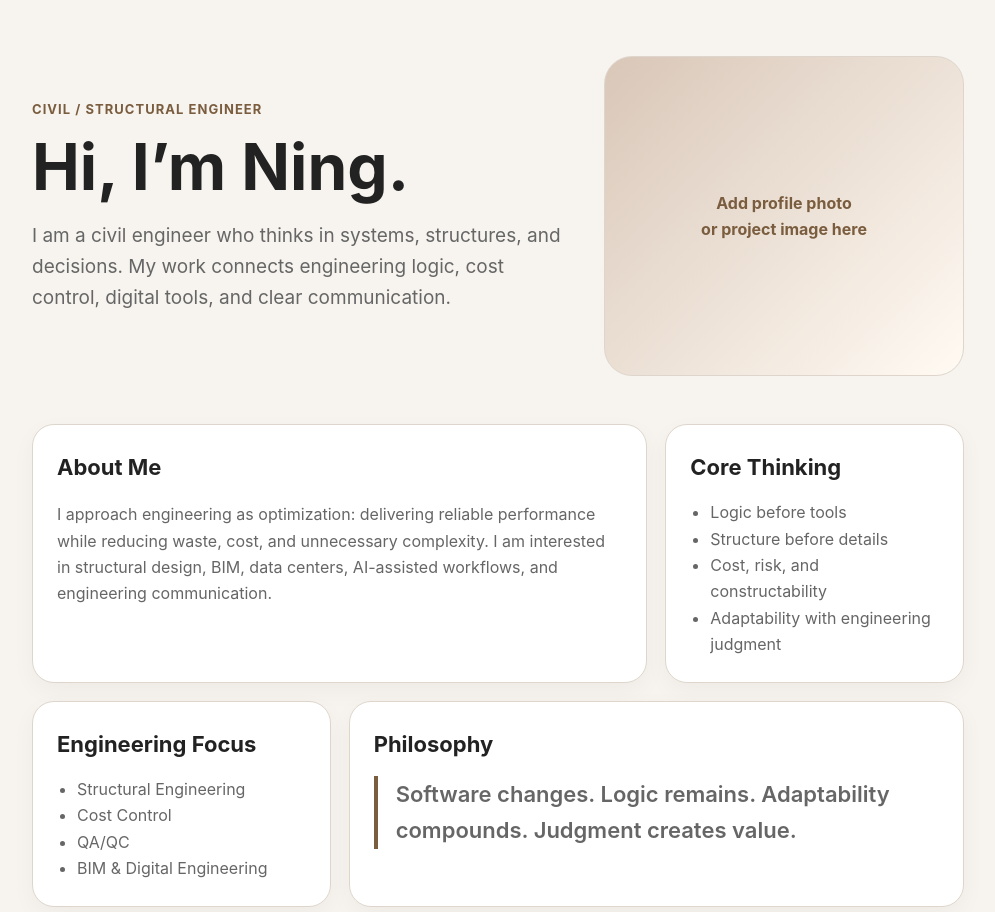
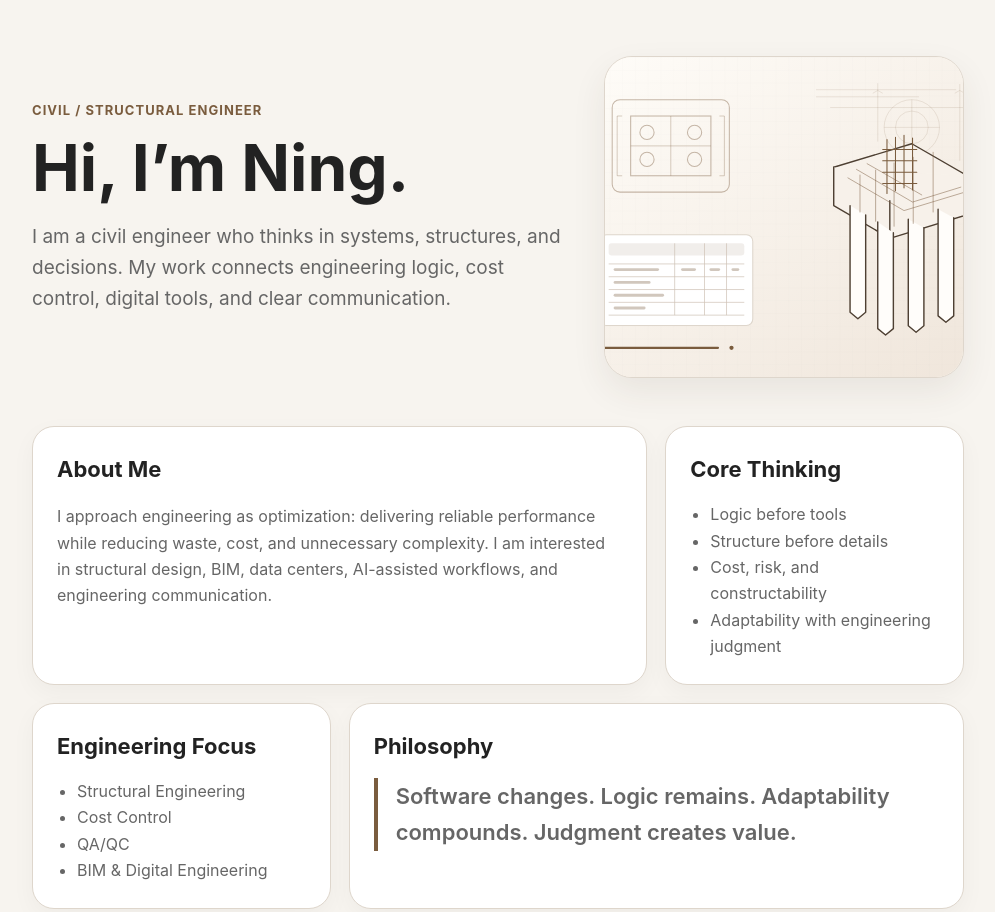
Before and after one commit to otterandowlDD/About-me-portfolio, a plain HTML site: page about_me_portfolio.html in a window 1280 px wide. Shown: the top 912 px of the page, without its empty margins (142-1137 px from the left). Drawn offline with Linux system fonts and the light colour scheme.

Commit message:
Use civil engineering illustration in portfolio hero

```diff
--- a/about_me_portfolio.html
+++ b/about_me_portfolio.html
@@ -54,15 +54,17 @@
     .photo {
       min-height: 320px;
       border-radius: 28px;
-      background: linear-gradient(135deg, #d9c7b8, #fffaf3);
       border: 1px solid var(--line);
-      display: flex;
-      align-items: center;
-      justify-content: center;
-      color: var(--accent);
-      font-weight: 700;
-      text-align: center;
-      padding: 24px;
+      overflow: hidden;
+      background: #fffaf3;
+      box-shadow: 0 14px 34px rgba(70, 51, 35, 0.08);
+    }
+    .photo img {
+      width: 100%;
+      height: 100%;
+      min-height: 320px;
+      display: block;
+      object-fit: cover;
     }
     .grid {
       display: grid;
@@ -101,7 +103,7 @@
     @media (max-width: 760px) {
       .hero, .grid { grid-template-columns: 1fr; }
       .wide { grid-column: span 1; }
-      .photo { min-height: 220px; }
+      .photo, .photo img { min-height: 220px; }
     }
   </style>
 </head>
@@ -115,7 +117,9 @@
           I am a civil engineer who thinks in systems, structures, and decisions. My work connects engineering logic, cost control, digital tools, and clear communication.
         </p>
       </div>
-      <div class="photo">Add profile photo<br/>or project image here</div>
+      <div class="photo">
+        <img src="assets/civil-hero.svg" alt="Civil engineering foundation, pile cap and BOQ illustration" />
+      </div>
     </section>
 
     <section class="grid">
```
